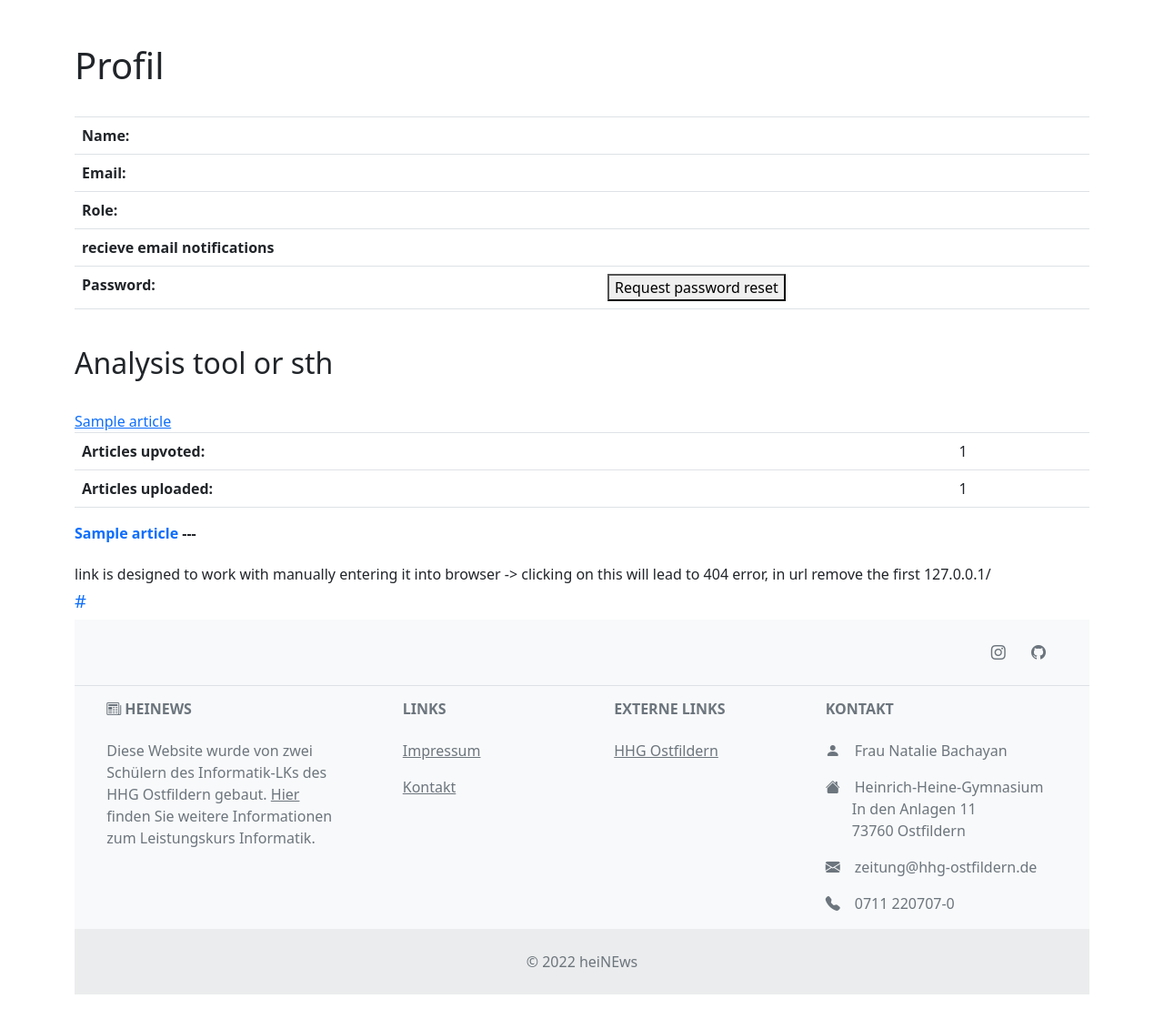
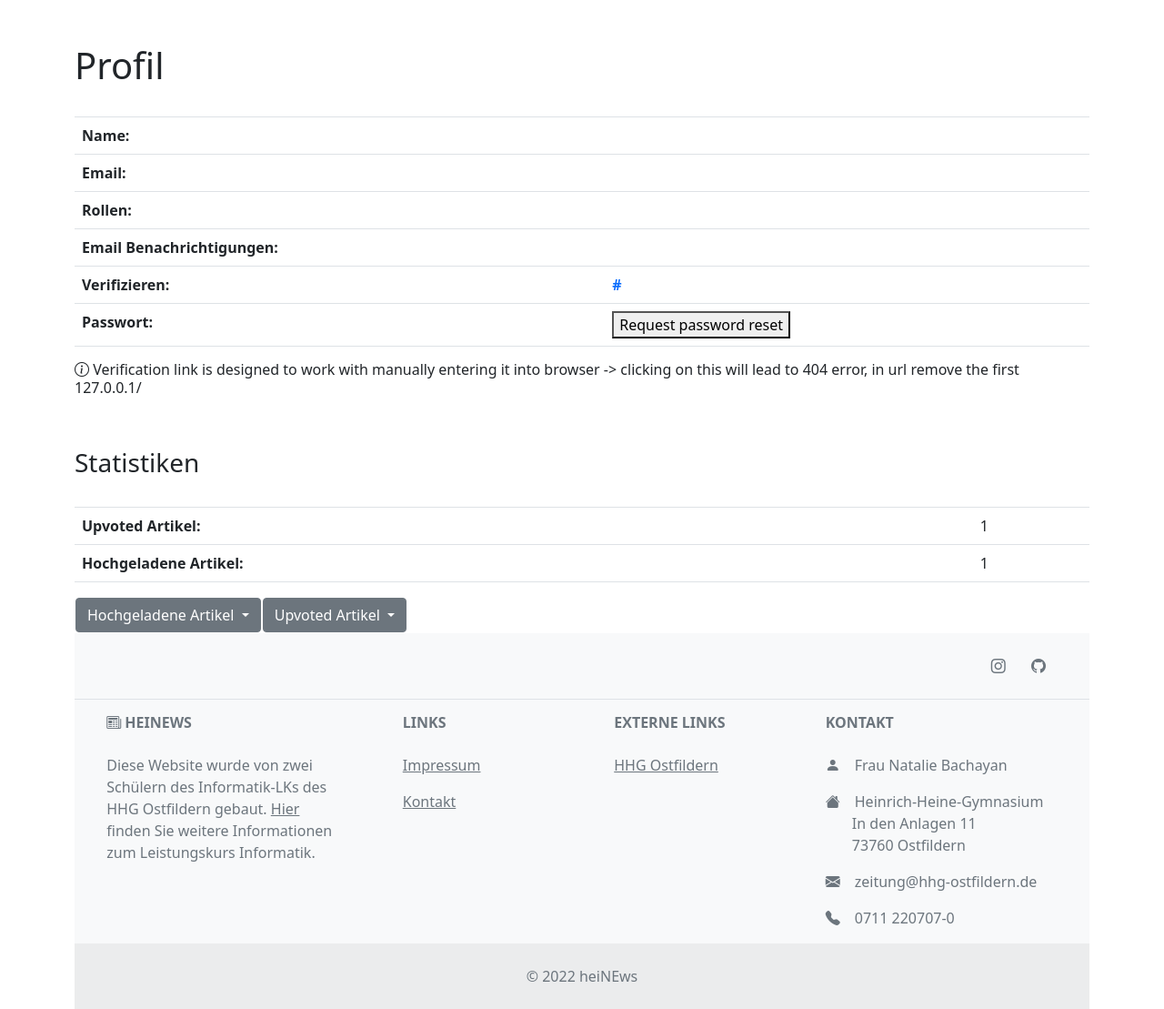
Before and after one commit to heofthetea/heinews, a Python web app: template app/templates/auth/profile.html in a window 1280 px wide. Shown: the part 78-1187 px from the top of the page at 91% size. Run offline with Jinja, Linux system fonts and the light colour scheme; the template is opened without the code that fills it: most values are stand-ins (such as "Sample title", 1, 10 or a date in 2020); some libraries are stand-ins or nearby versions.

Commit message:
Profil Dropdown + naming

```diff
--- a/app/templates/auth/profile.html
+++ b/app/templates/auth/profile.html
@@ -3,7 +3,6 @@
 {% block title %}{{ current_user.name }}{% endblock %}
 
 {% block content %}
-<!--Keep side distance (Bootstrap)-->
 <div class="container-xl">
     <br>
     <br>
@@ -19,15 +18,21 @@
             <td>{{  current_user.email  }}</td>
         </tr>
         <tr>
-            <th>Role:</th>
+            <th>Rollen:</th>
             <td>{{  current_user.role  }}</td>
         </tr>
         <tr>
-            <th>recieve email notifications</th>
+            <th>Email Benachrichtigungen:</th>
             <td>{{  current_user.notifications  }}</td>
         </tr>
         <tr>
-            <th>Password:</th>
+            <th>Verifizieren:</th>
+            <td>
+                <b><a style="text-decoration: none;" href="{{ verification_link }}">{{ verification_link }}</a></b>
+            </td>
+        </tr>
+        <tr>
+            <th>Passwort:</th>
             <td>
                 {% if reset %}
                     <b><a style="text-decoration: none" href="{{ url_for('auth.reset_password', reset_id=reset) }}">Passwort zurücksetzen</a></b><!-- (TODO send this per email)-->
@@ -39,37 +44,57 @@
             </td>
         </tr>
     </table>
+    <h6><i class="bi bi-info-circle"></i>  Verification link is designed to work with manually entering it into browser -> clicking on this will lead to 404 error, in url remove the first
+        127.0.0.1/
+    </h6>
     <br>
-    <h2>Analysis tool or sth</h2>
+    <br>
+
+    <!--------------------------------------------------------------------------------------------------------------------------------->
+    <h3>Statistiken</h3>
     <br>
     <table class="table">
         <tr>
-            <th>Articles upvoted:</th>
+            <th>Upvoted Artikel:</th>
             <td>{{ upvoted|length }}</td>
-            {% for article in upvoted %}
-                <a href="{{ url_for('articles.find_article', path='{0}.html'.format(article.id)) }}">
-                    {{ article.title }}
-                </a>
-                <br>
-            {% endfor %}
         </tr>
         <tr>
-            <th>Articles uploaded:</th>
+
+        </tr>
+        <tr>
+            <th>Hochgeladene Artikel:</th>
             <td>{{ uploaded|length }}</td>
         </tr>
     </table>
-    {% for article in uploaded %}
-        <b><a style="text-decoration: none" href="{{ url_for('articles.find_article', path='{0}.html'.format(article.id)) }}">
-            {{ article.title }}
-        </a></b>
-        <b> --- </b>
-    {% endfor %}
-    <br>
-    <br>
-        <h6>link is designed to work with manually entering it into browser -> clicking on this will lead to 404 error, in url remove the first
-            127.0.0.1/
-        </h6>
-        <h5><a style="text-decoration: none;" href="{{ verification_link }}">{{ verification_link }}</a></h5>
-        <!--TODO: move logout here?-->
+
+
+    <table>
+        <tr>
+            <td>
+                <div class="dropdown">
+                    <button class="btn btn-secondary dropdown-toggle" type="button" id="dropdownMenuButton1" data-bs-toggle="dropdown" aria-expanded="false">
+                      Hochgeladene Artikel
+                    </button>
+                    <ul class="dropdown-menu" aria-labelledby="dropdownMenuButton1">
+                        {% for article in uploaded %}
+                            <li><a class="dropdown-item" href="{{ url_for('articles.find_article', path='{0}.html'.format(article.id)) }}">{{ article.title }}</a></li>
+                        {% endfor %}
+                    </ul>
+                </div>
+            </td>
+            <td>
+                <div class="dropdown">
+                    <button class="btn btn-secondary dropdown-toggle" type="button" id="dropdownMenuButton1" data-bs-toggle="dropdown" aria-expanded="false">
+                      Upvoted Artikel
+                    </button>
+                    <ul class="dropdown-menu" aria-labelledby="dropdownMenuButton1">
+                        {% for article in upvoted %}
+                            <li><a class="dropdown-item" href="{{ url_for('articles.find_article', path='{0}.html'.format(article.id)) }}">{{ article.title }}</a></li>
+                        {% endfor %}
+                    </ul>
+                </div>
+            </td>
+        </tr>
+    </table>
     {% endblock %}
 </div>
--- a/app/templates/auth/reset_password.html
+++ b/app/templates/auth/reset_password.html
@@ -8,7 +8,6 @@
 <form method="POST">
     <div class="container-xl">
         <h1>Passwort zurücksetzen</h1>
-        <br>
         <div class="mb-3">
             <label for="password1" class="form-label">neues Passwort</label>
             <input type="password" name="password1" class="form-control" id="password1">
```
